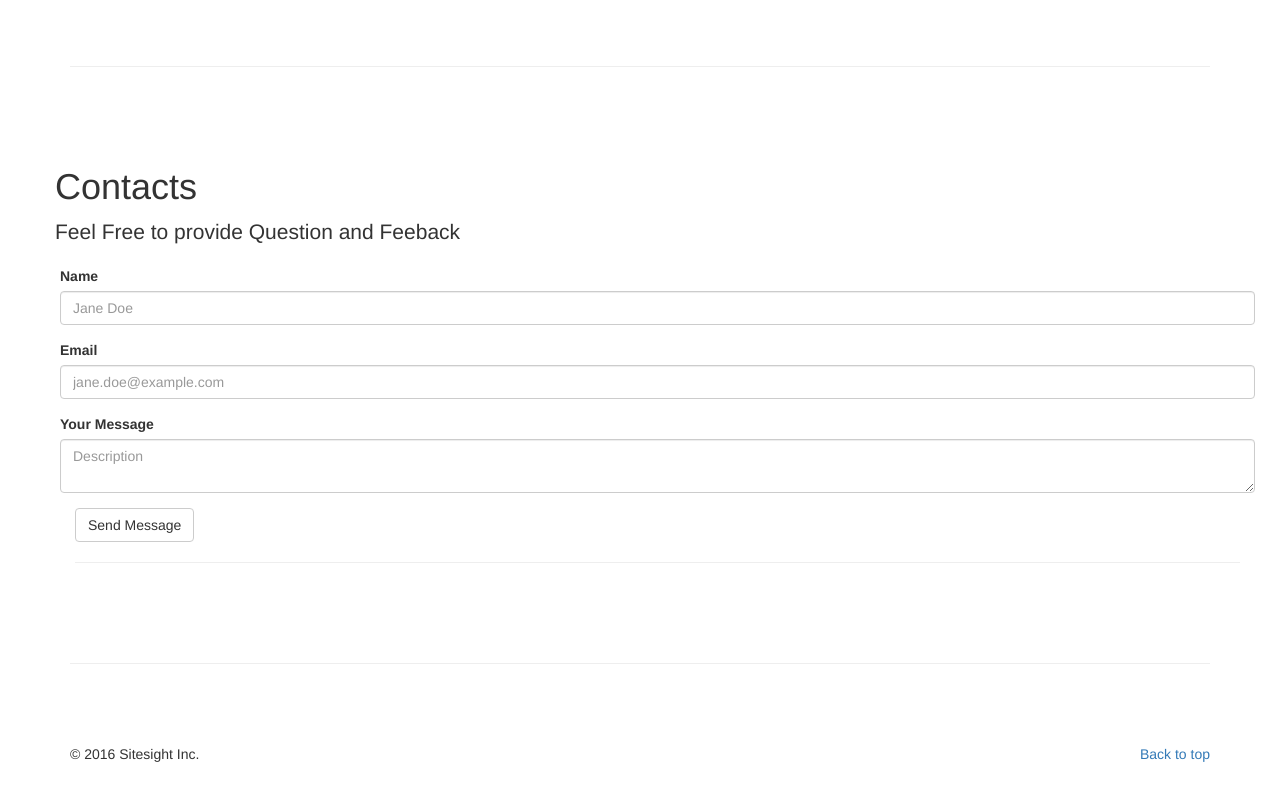
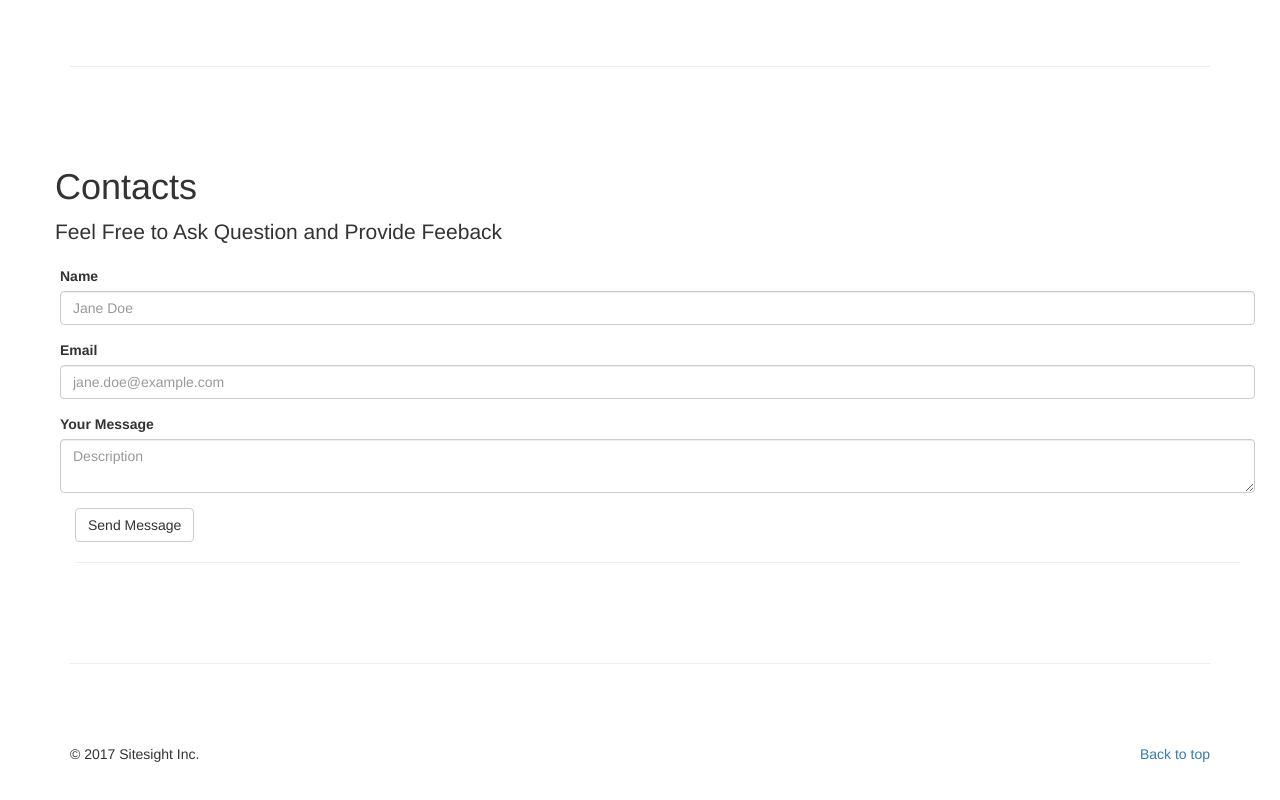
Before and after one commit to sitesight/sitesight.github.io, a plain HTML site: page index.html in a window 1280 px wide. Shown: the part 2274-3074 px from the top of the page. Drawn offline with Linux system fonts and the light colour scheme.

Commit message:
fixed year

```diff
--- a/index.html
+++ b/index.html
@@ -218,7 +218,7 @@
             <h1>Contacts</h1>
         </div>
         <div class="lead">
-          <p>Feel Free to provide Question and Feeback</p>
+          <p>Feel Free to Ask Question and Provide Feeback</p>
         </div>
 
         <div class="row" style="margin-left:20px;">
@@ -249,7 +249,7 @@
       <!-- FOOTER -->
       <footer>
         <p class="pull-right"><a href="#home">Back to top</a></p>
-        <p>© 2016 Sitesight Inc.</p>
+        <p>© 2017 Sitesight Inc.</p>
       </footer>
 
     </div><!-- /.container -->
```
